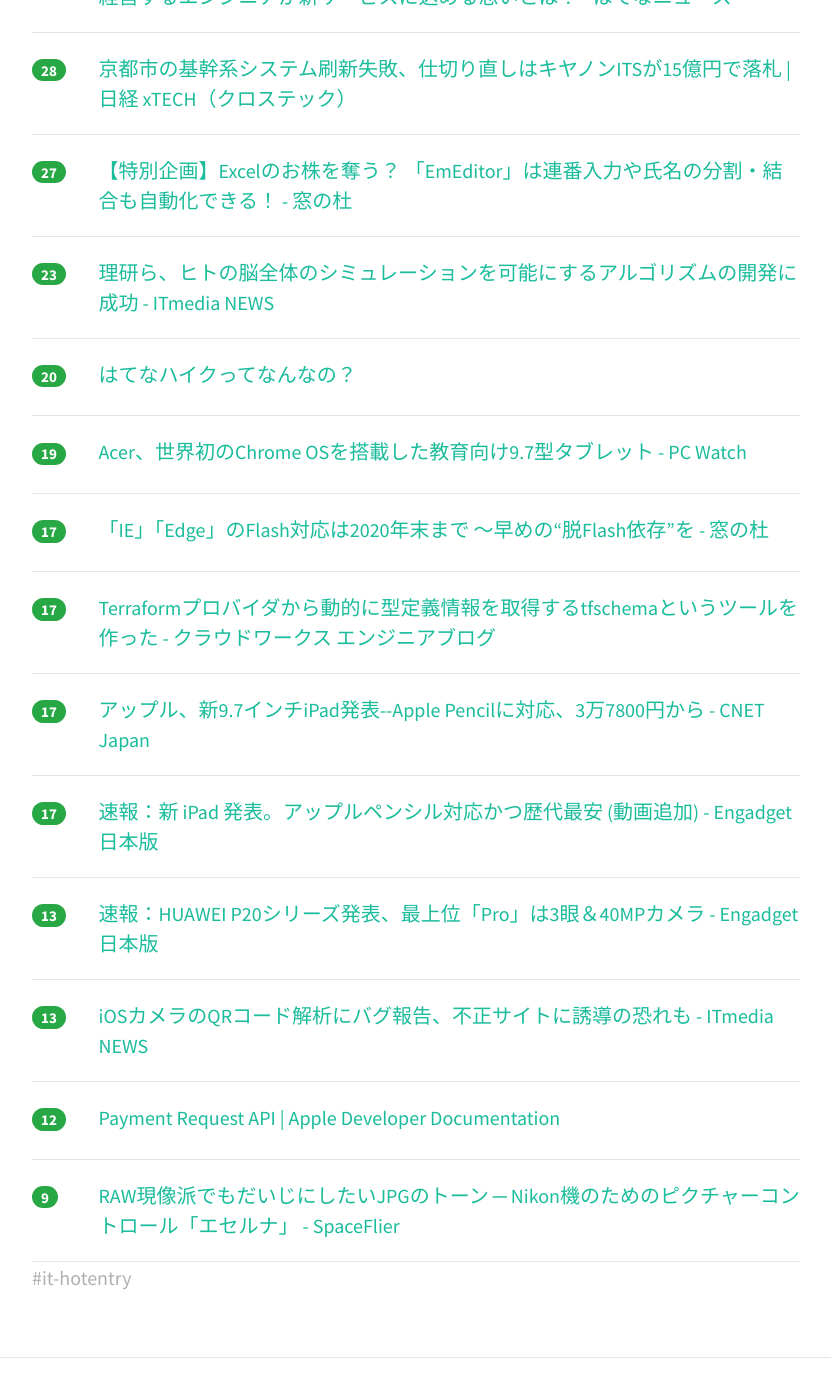
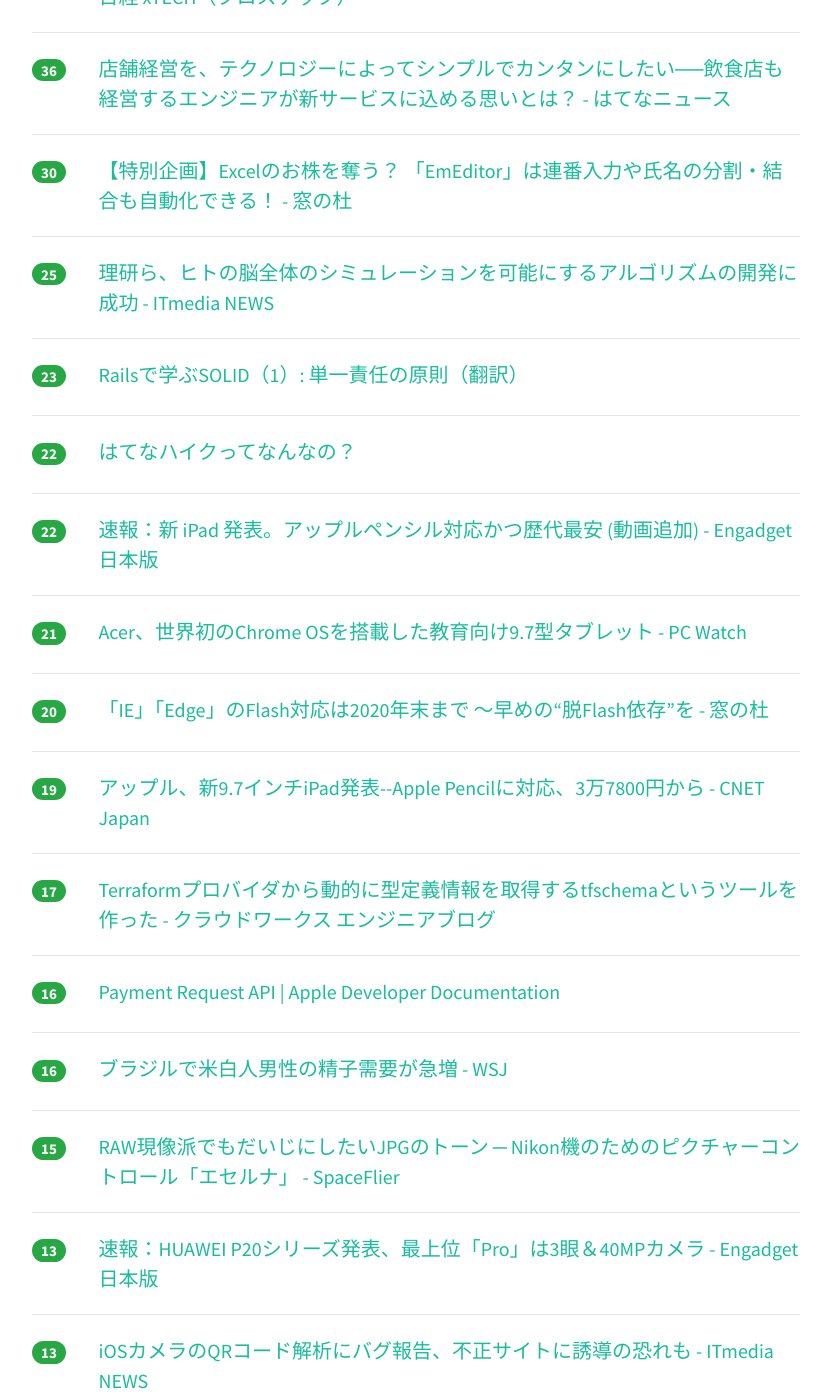
Before and after one commit to yatta47/hatena-matome-site, a Jekyll site: the page built from _posts/2018-03-28-hatena.md, in a window 1280 px wide and 1400 px high, scrolled down 521 px. Shown: the whole window, without its empty margins (224-1055 px from the left). Built offline with Jekyll 4.4.1, drawn with Linux system fonts in a browser that asks for light colours; nearby versions of some CDN libraries; some of the changed text lies outside the part shown.

Commit message:
Updated 2018-03-28

```diff
--- a/_posts/2018-03-28-hatena.md
+++ b/_posts/2018-03-28-hatena.md
@@ -1,49 +1,64 @@
 ---
 layout: post
 title:  "2018-03-28 はてぶIT"
-date:   2018-03-28 08:02:42
+date:   2018-03-28 09:03:19
 tags: [it-hotentry]
 ---
-15 件のデータあり
+18 件のデータあり
 
 <hr><div class="row">
-<div class="col-1"><span class="badge badge-pill badge-success h2">58</span></div>
+<div class="col-1"><span class="badge badge-pill badge-success h2">91</span></div>
 <div class="col-11"><a href='http://orgachem.hatenablog.com/entry/2018/03/27/214537' target='_blank'>株式会社ミクシィを退職しました - 若き JavaScripter の悩み</a></div>
 </div>
 <hr>
 <div class="row">
-<div class="col-1"><span class="badge badge-pill badge-success h2">34</span></div>
+<div class="col-1"><span class="badge badge-pill badge-success h2">44</span></div>
+<div class="col-11"><a href='http://tech.nikkeibp.co.jp/atcl/nxt/news/18/00618/' target='_blank'>京都市の基幹系システム刷新失敗、仕切り直しはキヤノンITSが15億円で落札 | 日経 xTECH（クロステック）</a></div>
+</div>
+<hr>
+<div class="row">
+<div class="col-1"><span class="badge badge-pill badge-success h2">36</span></div>
 <div class="col-11"><a href='http://hatenanews.com/articles/2018/03/27/110000' target='_blank'>店舗経営を、テクノロジーによってシンプルでカンタンにしたい──飲食店も経営するエンジニアが新サービスに込める思いとは？ - はてなニュース</a></div>
 </div>
 <hr>
 <div class="row">
-<div class="col-1"><span class="badge badge-pill badge-success h2">28</span></div>
-<div class="col-11"><a href='http://tech.nikkeibp.co.jp/atcl/nxt/news/18/00618/' target='_blank'>京都市の基幹系システム刷新失敗、仕切り直しはキヤノンITSが15億円で落札 | 日経 xTECH（クロステック）</a></div>
-</div>
-<hr>
-<div class="row">
-<div class="col-1"><span class="badge badge-pill badge-success h2">27</span></div>
+<div class="col-1"><span class="badge badge-pill badge-success h2">30</span></div>
 <div class="col-11"><a href='https://forest.watch.impress.co.jp/docs/special/1112989.html' target='_blank'>【特別企画】Excelのお株を奪う？ 「EmEditor」は連番入力や氏名の分割・結合も自動化できる！ - 窓の杜</a></div>
 </div>
 <hr>
 <div class="row">
-<div class="col-1"><span class="badge badge-pill badge-success h2">23</span></div>
+<div class="col-1"><span class="badge badge-pill badge-success h2">25</span></div>
 <div class="col-11"><a href='http://www.itmedia.co.jp/news/articles/1803/27/news075.html' target='_blank'>理研ら、ヒトの脳全体のシミュレーションを可能にするアルゴリズムの開発に成功 - ITmedia NEWS</a></div>
 </div>
 <hr>
 <div class="row">
-<div class="col-1"><span class="badge badge-pill badge-success h2">20</span></div>
+<div class="col-1"><span class="badge badge-pill badge-success h2">23</span></div>
+<div class="col-11"><a href='https://techracho.bpsinc.jp/hachi8833/2018_03_27/54130' target='_blank'>Railsで学ぶSOLID（1）: 単一責任の原則（翻訳）</a></div>
+</div>
+<hr>
+<div class="row">
+<div class="col-1"><span class="badge badge-pill badge-success h2">22</span></div>
 <div class="col-11"><a href='https://anond.hatelabo.jp/20180327210729' target='_blank'>はてなハイクってなんなの？</a></div>
 </div>
 <hr>
 <div class="row">
-<div class="col-1"><span class="badge badge-pill badge-success h2">19</span></div>
+<div class="col-1"><span class="badge badge-pill badge-success h2">22</span></div>
+<div class="col-11"><a href='https://japanese.engadget.com/2018/03/27/ipad-apple-pencil/' target='_blank'>速報：新 iPad 発表。アップルペンシル対応かつ歴代最安 (動画追加) - Engadget 日本版</a></div>
+</div>
+<hr>
+<div class="row">
+<div class="col-1"><span class="badge badge-pill badge-success h2">21</span></div>
 <div class="col-11"><a href='https://pc.watch.impress.co.jp/docs/news/1113686.html' target='_blank'>Acer、世界初のChrome OSを搭載した教育向け9.7型タブレット - PC Watch</a></div>
 </div>
 <hr>
 <div class="row">
-<div class="col-1"><span class="badge badge-pill badge-success h2">17</span></div>
+<div class="col-1"><span class="badge badge-pill badge-success h2">20</span></div>
 <div class="col-11"><a href='https://forest.watch.impress.co.jp/docs/news/1113739.html' target='_blank'>「IE」「Edge」のFlash対応は2020年末まで ～早めの“脱Flash依存”を - 窓の杜</a></div>
+</div>
+<hr>
+<div class="row">
+<div class="col-1"><span class="badge badge-pill badge-success h2">19</span></div>
+<div class="col-11"><a href='https://japan.cnet.com/article/35116778/' target='_blank'>アップル、新9.7インチiPad発表--Apple Pencilに対応、3万7800円から - CNET Japan</a></div>
 </div>
 <hr>
 <div class="row">
@@ -52,13 +67,18 @@ tags: [it-hotentry]
 </div>
 <hr>
 <div class="row">
-<div class="col-1"><span class="badge badge-pill badge-success h2">17</span></div>
-<div class="col-11"><a href='https://japan.cnet.com/article/35116778/' target='_blank'>アップル、新9.7インチiPad発表--Apple Pencilに対応、3万7800円から - CNET Japan</a></div>
+<div class="col-1"><span class="badge badge-pill badge-success h2">16</span></div>
+<div class="col-11"><a href='https://developer.apple.com/documentation/applepayjs/payment_request_api' target='_blank'>Payment Request API | Apple Developer Documentation</a></div>
 </div>
 <hr>
 <div class="row">
-<div class="col-1"><span class="badge badge-pill badge-success h2">17</span></div>
-<div class="col-11"><a href='https://japanese.engadget.com/2018/03/27/ipad-apple-pencil/' target='_blank'>速報：新 iPad 発表。アップルペンシル対応かつ歴代最安 (動画追加) - Engadget 日本版</a></div>
+<div class="col-1"><span class="badge badge-pill badge-success h2">16</span></div>
+<div class="col-11"><a href='http://jp.wsj.com/articles/SB12386457582361034431504584121100470443262' target='_blank'>ブラジルで米白人男性の精子需要が急増 - WSJ</a></div>
+</div>
+<hr>
+<div class="row">
+<div class="col-1"><span class="badge badge-pill badge-success h2">15</span></div>
+<div class="col-11"><a href='http://www.spaceflier.com/entry/20180327_eterna-like-custom-picture-control' target='_blank'>RAW現像派でもだいじにしたいJPGのトーン ─ Nikon機のためのピクチャーコントロール「エセルナ」 - SpaceFlier</a></div>
 </div>
 <hr>
 <div class="row">
@@ -72,12 +92,7 @@ tags: [it-hotentry]
 </div>
 <hr>
 <div class="row">
-<div class="col-1"><span class="badge badge-pill badge-success h2">12</span></div>
-<div class="col-11"><a href='https://developer.apple.com/documentation/applepayjs/payment_request_api' target='_blank'>Payment Request API | Apple Developer Documentation</a></div>
+<div class="col-1"><span class="badge badge-pill badge-success h2">10</span></div>
+<div class="col-11"><a href='http://www.4gamer.net/games/121/G012181/20180328001/' target='_blank'>［GTC 2018］NVIDIA，8万1920基のCUDA Coreを統合した“世界最大のGPU”「DGX-2」発表。新開発の「NVSwitch」で16基のTeslaを相互接続 - 4Gamer.net</a></div>
 </div>
 <hr>
-<div class="row">
-<div class="col-1"><span class="badge badge-pill badge-success h2">9</span></div>
-<div class="col-11"><a href='http://www.spaceflier.com/entry/20180327_eterna-like-custom-picture-control' target='_blank'>RAW現像派でもだいじにしたいJPGのトーン ─ Nikon機のためのピクチャーコントロール「エセルナ」 - SpaceFlier</a></div>
-</div>
-<hr>
```
